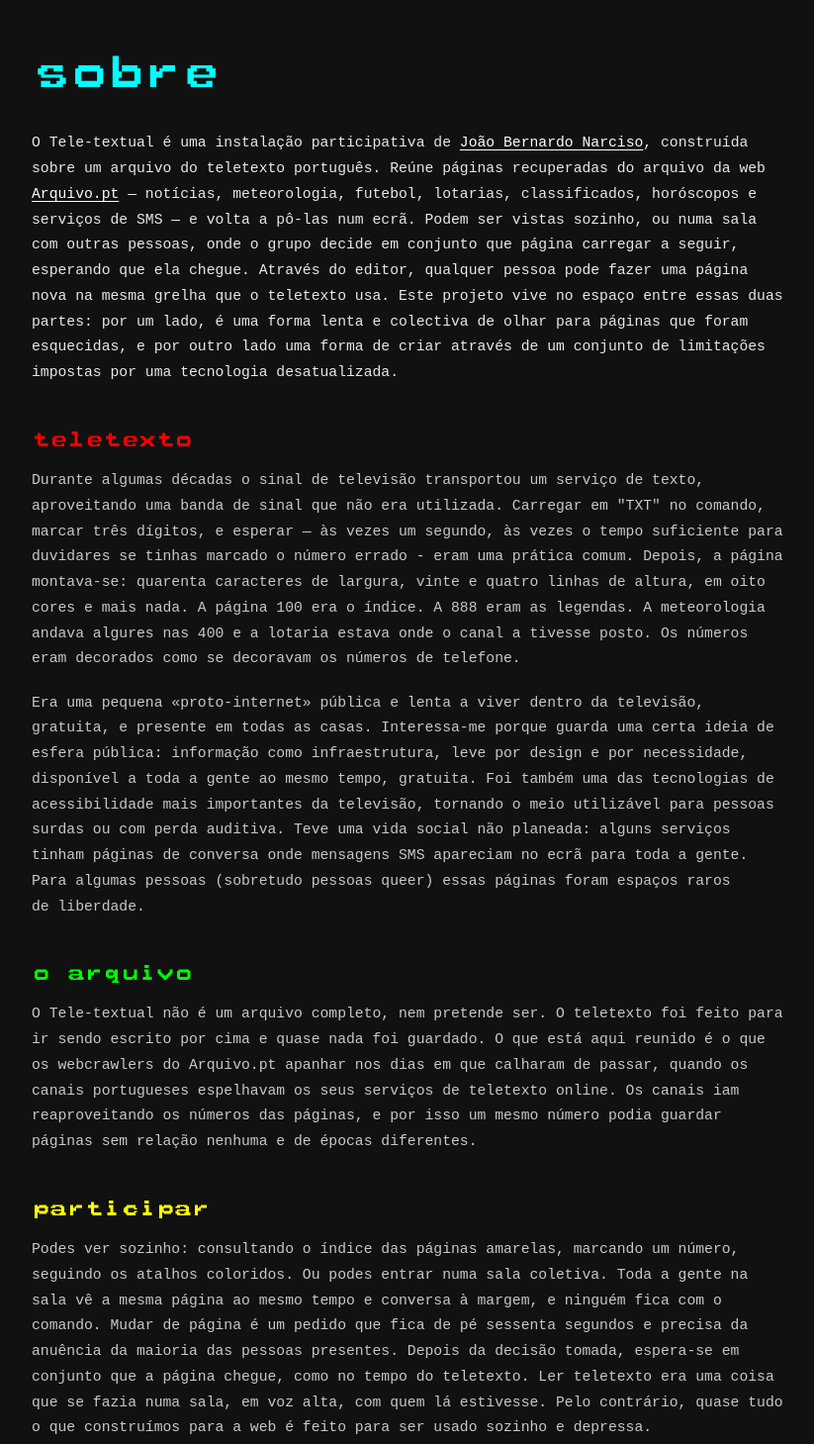
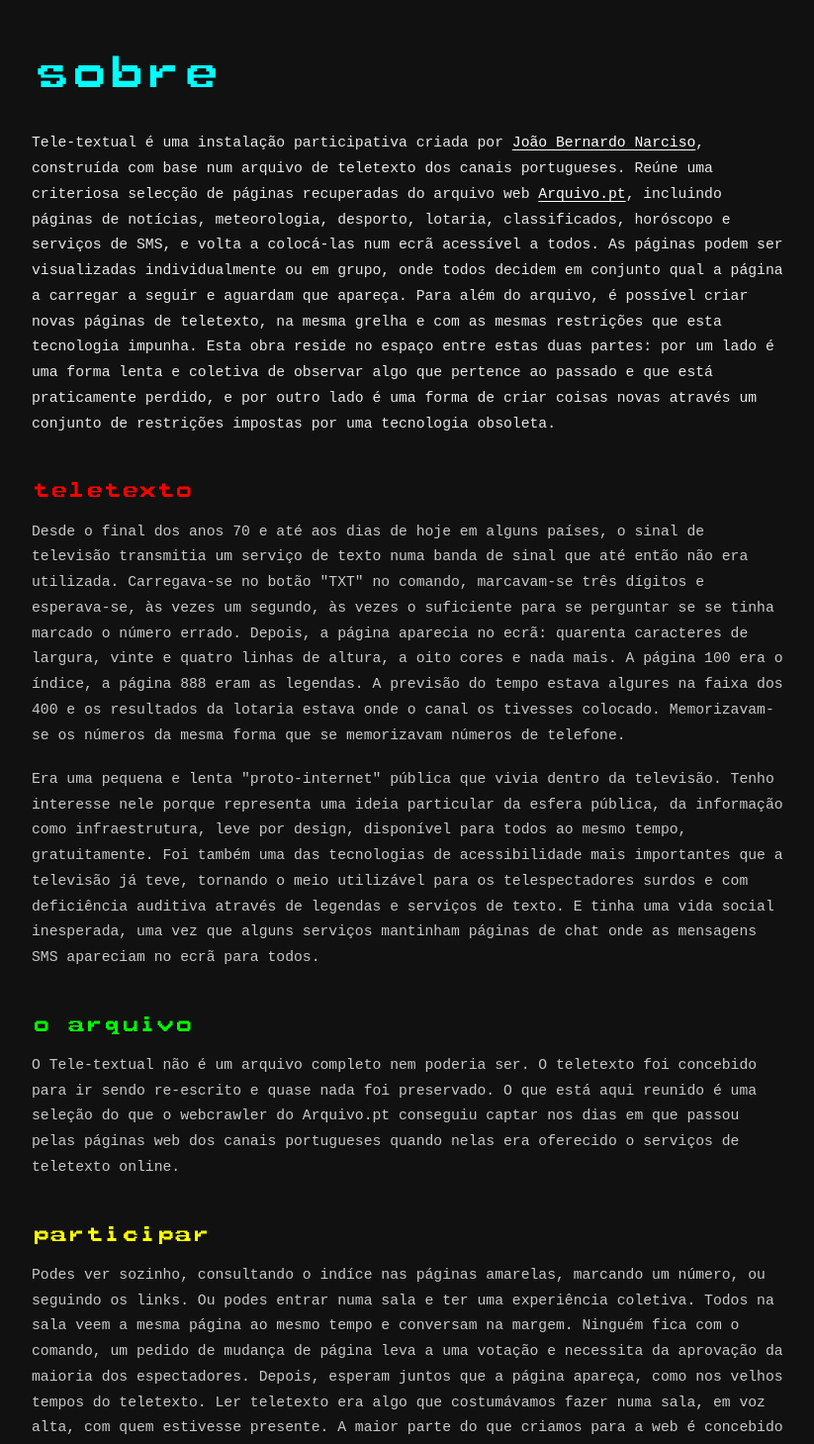
Before and after one commit to Whiskas123/teletext, a React (Vite) app: page /about in a window 1280 px wide. Shown: the part 100-1559 px from the top of the page at 99% size, without its empty margins (32-855 px from the left). Built offline with nearby package versions, Linux system fonts and the light colour scheme; what @playhtml/react would draw is missing.

Commit message:
new about

```diff
--- a/src/domain/about.ts
+++ b/src/domain/about.ts
@@ -6,6 +6,10 @@
  * reason — the words are the thing being maintained, and nobody should have to
  * read JSX to change a sentence — and because a translation is then a sibling
  * value rather than a fork of the markup.
+ *
+ * The source of truth for this text is `ABOUT.md` at the root of the repo,
+ * which is where it is written and revised; this module is where it is
+ * published. When one changes, the other should follow.
  *
  * ## Why paragraphs are arrays
  *
@@ -76,7 +80,13 @@ export interface AboutDoc {
   sections: Record<AboutSectionId, AboutSection>;
 }
 
-const AUTHOR = 'https://joaobernardo.me/en';
+/**
+ * The author's site, which has a language of its own: the Portuguese text links
+ * to the Portuguese front door and the English text to `/en`, so following the
+ * name mid-sentence does not switch language on the reader.
+ */
+const AUTHOR_PT = 'https://joaobernardo.me';
+const AUTHOR_EN = 'https://joaobernardo.me/en';
 const ARQUIVO = 'https://arquivo.pt';
 
 export const ABOUT: Record<Language, AboutDoc> = {
@@ -85,11 +95,11 @@ export const ABOUT: Record<Language, AboutDoc> = {
     region: 'Sobre o projeto',
     intro: [
       [
-        'O Tele-textual é uma instalação participativa de ',
-        { text: 'João Bernardo Narciso', href: AUTHOR },
-        ', construída sobre um arquivo do teletexto português. Reúne páginas recuperadas do arquivo da web ',
+        'Tele-textual é uma instalação participativa criada por ',
+        { text: 'João Bernardo Narciso', href: AUTHOR_PT },
+        ', construída com base num arquivo de teletexto dos canais portugueses. Reúne uma criteriosa selecção de páginas recuperadas do arquivo web ',
         { text: 'Arquivo.pt', href: ARQUIVO },
-        ' — notícias, meteorologia, futebol, lotarias, classificados, horóscopos e serviços de SMS — e volta a pô-las num ecrã. Podem ser vistas sozinho, ou numa sala com outras pessoas, onde o grupo decide em conjunto que página carregar a seguir, esperando que ela chegue. Através do editor, qualquer pessoa pode fazer uma página nova na mesma grelha que o teletexto usa. Este projeto vive no espaço entre essas duas partes: por um lado, é uma forma lenta e colectiva de olhar para páginas que foram esquecidas, e por outro lado uma forma de criar através de um conjunto de limitações impostas por uma tecnologia desatualizada.',
+        ', incluindo páginas de notícias, meteorologia, desporto, lotaria, classificados, horóscopo e serviços de SMS, e volta a colocá-las num ecrã acessível a todos. As páginas podem ser visualizadas individualmente ou em grupo, onde todos decidem em conjunto qual a página a carregar a seguir e aguardam que apareça. Para além do arquivo, é possível criar novas páginas de teletexto, na mesma grelha e com as mesmas restrições que esta tecnologia impunha. Esta obra reside no espaço entre estas duas partes: por um lado é uma forma lenta e coletiva de observar algo que pertence ao passado e que está praticamente perdido, e por outro lado é uma forma de criar coisas novas através um conjunto de restrições impostas por uma tecnologia obsoleta.',
       ],
     ],
     sections: {
@@ -97,10 +107,10 @@ export const ABOUT: Record<Language, AboutDoc> = {
         heading: 'teletexto',
         paragraphs: [
           [
-            'Durante algumas décadas o sinal de televisão transportou um serviço de texto, aproveitando uma banda de sinal que não era utilizada. Carregar em "TXT" no comando, marcar três dígitos, e esperar — às vezes um segundo, às vezes o tempo suficiente para duvidares se tinhas marcado o número errado - eram uma prática comum. Depois, a página montava-se: quarenta caracteres de largura, vinte e quatro linhas de altura, em oito cores e mais nada. A página 100 era o índice. A 888 eram as legendas. A meteorologia andava algures nas 400 e a lotaria estava onde o canal a tivesse posto. Os números eram decorados como se decoravam os números de telefone.',
+            'Desde o final dos anos 70 e até aos dias de hoje em alguns países, o sinal de televisão transmitia um serviço de texto numa banda de sinal que até então não era utilizada. Carregava-se no botão "TXT" no comando, marcavam-se três dígitos e esperava-se, às vezes um segundo, às vezes o suficiente para se perguntar se se tinha marcado o número errado. Depois, a página aparecia no ecrã: quarenta caracteres de largura, vinte e quatro linhas de altura, a oito cores e nada mais. A página 100 era o índice, a página 888 eram as legendas. A previsão do tempo estava algures na faixa dos 400 e os resultados da lotaria estava onde o canal os tivesses colocado. Memorizavam-se os números da mesma forma que se memorizavam números de telefone.',
           ],
           [
-            'Era uma pequena «proto-internet» pública e lenta a viver dentro da televisão, gratuita, e presente em todas as casas. Interessa-me porque guarda uma certa ideia de esfera pública: informação como infraestrutura, leve por design e por necessidade, disponível a toda a gente ao mesmo tempo, gratuita. Foi também uma das tecnologias de acessibilidade mais importantes da televisão, tornando o meio utilizável para pessoas surdas ou com perda auditiva. Teve uma vida social não planeada: alguns serviços tinham páginas de conversa onde mensagens SMS apareciam no ecrã para toda a gente. Para algumas pessoas (sobretudo pessoas queer) essas páginas foram espaços raros de liberdade.',
+            'Era uma pequena e lenta "proto-internet" pública que vivia dentro da televisão. Tenho interesse nele porque representa uma ideia particular da esfera pública, da informação como infraestrutura, leve por design, disponível para todos ao mesmo tempo, gratuitamente. Foi também uma das tecnologias de acessibilidade mais importantes que a televisão já teve, tornando o meio utilizável para os telespectadores surdos e com deficiência auditiva através de legendas e serviços de texto. E tinha uma vida social inesperada, uma vez que alguns serviços mantinham páginas de chat onde as mensagens SMS apareciam no ecrã para todos.',
           ],
         ],
       },
@@ -108,7 +118,7 @@ export const ABOUT: Record<Language, AboutDoc> = {
         heading: 'o arquivo',
         paragraphs: [
           [
-            'O Tele-textual não é um arquivo completo, nem pretende ser. O teletexto foi feito para ir sendo escrito por cima e quase nada foi guardado. O que está aqui reunido é o que os webcrawlers do Arquivo.pt apanhar nos dias em que calharam de passar, quando os canais portugueses espelhavam os seus serviços de teletexto online. Os canais iam reaproveitando os números das páginas, e por isso um mesmo número podia guardar páginas sem relação nenhuma e  de épocas diferentes.',
+            'O Tele-textual não é um arquivo completo nem poderia ser. O teletexto foi concebido para ir sendo re-escrito e quase nada foi preservado. O que está aqui reunido é uma seleção do que o webcrawler do Arquivo.pt conseguiu captar nos dias em que passou pelas páginas web dos canais portugueses  quando nelas era oferecido o serviços de teletexto online.',
           ],
         ],
       },
@@ -116,10 +126,10 @@ export const ABOUT: Record<Language, AboutDoc> = {
         heading: 'participar',
         paragraphs: [
           [
-            'Podes ver sozinho: consultando o índice das páginas amarelas, marcando um número, seguindo os atalhos coloridos. Ou podes entrar numa sala coletiva. Toda a gente na sala vê a mesma página ao mesmo tempo e conversa à margem, e ninguém fica com o comando. Mudar de página é um pedido que fica de pé sessenta segundos e precisa da anuência da maioria das pessoas presentes. Depois da decisão tomada, espera-se em conjunto que a página chegue, como no tempo do teletexto. Ler teletexto era uma coisa que se fazia numa sala, em voz alta, com quem lá estivesse. Pelo contrário, quase tudo o que construímos para a web é feito para ser usado sozinho e depressa.',
+            'Podes ver sozinho, consultando o indíce nas páginas amarelas, marcando um número, ou seguindo os links. Ou podes entrar numa sala e ter uma experiência coletiva. Todos na sala veem a mesma página ao mesmo tempo e conversam na margem. Ninguém fica com o comando, um pedido de mudança de página leva a uma votação e necessita da aprovação da maioria dos espectadores. Depois, esperam juntos que a página apareça, como nos velhos tempos do teletexto. Ler teletexto era algo que costumávamos fazer numa sala, em voz alta, com quem estivesse presente. A maior parte do que criamos para a web é concebido para ser utilizado individualmente e rapidamente. Esta é uma tentativa de fazer o contrário.',
           ],
           [
-            'As páginas de arquivo não são o site todo. Qualquer pessoa pode abrir o editor e fazer uma página sob as limitações do teletexto: quarenta por vinte e quatro, oito cores, altura simples ou dupla e texto intermitente, gráficos de mosaico desenhados dividindo cada célula de caractere em seis blocos. As páginas a partir da 700 estão abertas a toda a gente, e uma página a ser editada muda ao vivo no ecrã de quem a estiver a ver.',
+            'As páginas de arquivo não são o site todo. Qualquer pessoa pode abrir o editor e criar uma página seguindo as limitações do teletexto: 40 por 24 blocos, oito cores, texto simples ou com altura dupla, gráficos em mosaico que podem piscar. As páginas a partir da 700 estão abertas a todos, e uma página que está a ser editada muda em direto nos ecrãs de qualquer pessoa que a esteja a ver.',
           ],
         ],
       },
@@ -131,10 +141,10 @@ export const ABOUT: Record<Language, AboutDoc> = {
     intro: [
       [
         'Tele-textual is a participatory installation made by ',
-        { text: 'João Bernardo Narciso', href: AUTHOR },
-        ' built on the Portuguese teletext archive. It gathers a few thousand pages recovered from the web archive ',
+        { text: 'João Bernardo Narciso', href: AUTHOR_EN },
+        ' built on the Portuguese teletext archive. It gathers a curated selection of pages recovered the portuguese web archive ',
         { text: 'Arquivo.pt', href: ARQUIVO },
-        ' including news, weather, football, lottery, classifieds, horoscopes, and SMS services, and puts them back on a screen. They can be watched alone, or in a room with other people, where the group decides together which page to load next and waits for it to arrive. Alongside the archive there is an editor, and anyone can make a new page in the same grid the broadcasters had. The work lives in the space between those two halves: a slow, collective way of looking at something that is mostly lost, and a set of old constraints handed back to whoever wants to be creative and make something new inside them.',
+        ' including news, weather, sports, lottery, classifieds, horoscopes, and SMS services, and puts them back on a screen accessible to everyone. The pages can watched alone or in a room with other people, where the group decides together which page to load next and waits for it to arrive. Alongside the archive there is an editor, so anyone can make a new page in the same grid and with the same constraints the broadcasters had. This work lives in the space between those two halves: a slow, collective way of looking at something that is mostly lost, and a set of old constraints handed back to whoever wants to be creative and make something new inside them.',
       ],
     ],
     sections: {
@@ -142,10 +152,10 @@ export const ABOUT: Record<Language, AboutDoc> = {
         heading: 'teletext',
         paragraphs: [
           [
-            "For a few decades the television signal carried a text service in its unused lines. You pressed TXT on the remote, typed three digits, and waited, sometimes a second, sometimes long enough to wonder if you'd typed the wrong number. Then, the page assembled itself: forty characters wide, twenty-four rows deep, in eight colours and nothing else. Page 100 was the index. Page 888 was subtitles. The weather was somewhere in the 400s and the lottery was wherever the channel had put it, and you learned the numbers the way you learn a phone number.",
+            "From the late 70s up to this day in some countries, the television signal carried a text service in its unused lines. You pressed TXT on the remote, typed three digits, and waited, sometimes a second, sometimes long enough to wonder if you'd typed the wrong number. Then, the page assembled itself: forty characters wide, twenty-four rows deep, in eight colours and nothing else. Page 100 was the index, page 888 was subtitles. The weather was somewhere in the 400s and the lottery was wherever the channel had put it, and you learned the numbers the way you learn a phone number.",
           ],
           [
-            'It was a small, slow, public "proto-internet" living inside the television, free, and present in every house. I\'m interested in it because it holds a particular idea of the public sphere: information as infrastructure, lightweight by design, available to everyone at once, owed to you rather than sold to you. It was also one of the most important accessibility technologies television ever had, making the medium usable for deaf and hard-of-hearing viewers through subtitles and text services. And it had a social life nobody planned for, as some services ran chat pages where SMS messages appeared on screen for everyone. For some people (queer people especially) those pages were rare, semi-anonymous spaces.',
+            'It was a small, slow, public "proto-internet" living inside the television. I\'m interested in it because it holds a particular idea of the public sphere, of information as infrastructure, lightweight by design, available to everyone at once, free. It was also one of the most important accessibility technologies television ever had, making the medium usable for deaf and hard-of-hearing viewers through subtitles and text services. And it had a social life nobody planned for, as some services ran chat pages where SMS messages appeared on screen for everyone.',
           ],
         ],
       },
@@ -153,7 +163,7 @@ export const ABOUT: Record<Language, AboutDoc> = {
         heading: 'the archive',
         paragraphs: [
           [
-            "This is not a complete archive, and it couldn't be. Teletext was designed to be overwritten and almost none of it was kept. What is collected here is what a web crawler happened to catch on the days it happened to run, when Portuguese broadcasters mirrored their teletext services online. Broadcasters reused page numbers as they went, so a single number can hold unrelated pages from unrelated eras.",
+            "This is not a complete archive, and it couldn't be. Teletext was designed to be overwritten and almost none of it was kept. What is collected here is a curated selection of what a web crawler happened to catch on the days it happened to run, when Portuguese broadcasters mirrored their teletext services online.",
           ],
         ],
       },
@@ -161,10 +171,10 @@ export const ABOUT: Record<Language, AboutDoc> = {
         heading: 'taking part',
         paragraphs: [
           [
-            "You can watch on your own: dial a page, follow the coloured links, search every page by what's written on it. Or you can open a room. Everyone in the room sees the same page at the same moment and talks in the margin, and nobody holds the remote. Changing the page is a request that stands for sixty seconds and needs a majority of the people present. You wait, together, for a page to arrive, like in the old teletext days. Reading teletext was something you did in a room, out loud, with whoever else was there. Most of what we build for the web is designed to be used alone and at speed. This is an attempt at the other thing.",
+            "You can watch on your own: dial a page, follow the coloured links, search every page by what's written on it. Or you can open a room and have a collective experience. Everyone in the room sees the same page at the same moment and talks in the margin. Nobody holds the remote, as changing the page is a request leads to a voting and needs the approval of the majority of watchers. You wait, together, for a page to arrive, like in the old teletext days. Reading teletext was something we used to do in a room, out loud, with whoever else was there. Most of what we build for the web is designed to be used alone and at speed. This is an attempt at the other thing.",
           ],
           [
-            "The old pages aren't the whole site. Anyone can open the editor and make a page under teletext constraints: forty by twenty-four, eight colours, double height and blinking text, mosaic graphics drawn by splitting each character cell into six blocks. Pages 700 and up are open to everyone, and a page being edited changes live on the screens of anyone watching it. The constraint is the point.",
+            "The old pages aren't the whole site. Anyone can open the editor and make a page under teletext constraints: forty by twenty-four, eight colours, simple or double height text, mosaic graphics that can blink. Pages 700 and up are open to everyone, and a page being edited changes live on the screens of anyone watching it.",
           ],
         ],
       },
```
Also changed, not shown: 2 other files (tests, documents, lock files or other folders).
